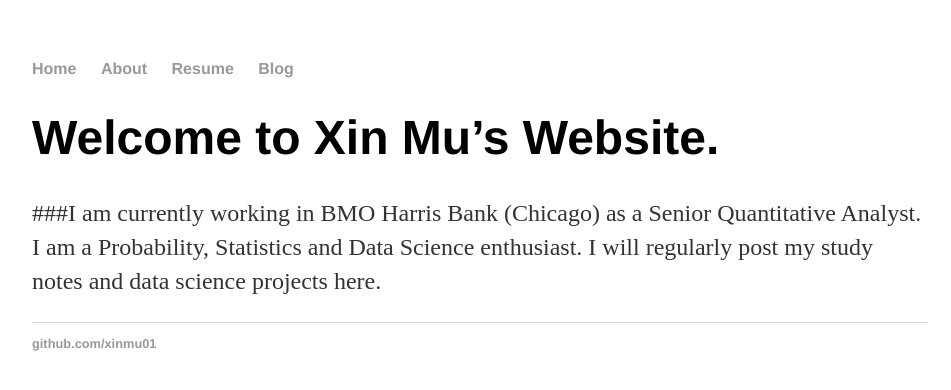
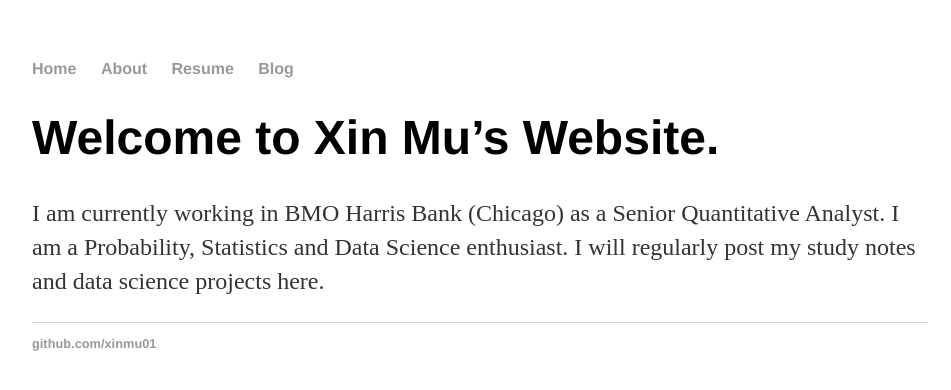
Before and after one commit to xinmu01/xinmu01.github.io, a Jekyll site: the page built from index.md, in a window 1280 px wide. Shown: the top 390 px of the page, without its empty margins (160-1111 px from the left). Built offline with Jekyll 4.4.1, drawn with Linux system fonts in a browser that asks for light colours; our own code applies the rules of GitHub Pages for plain Markdown files.

```diff
--- a/index.md
+++ b/index.md
@@ -1,2 +1,2 @@
 # Welcome to Xin Mu's Website.
-###I am currently working in BMO Harris Bank (Chicago) as a Senior Quantitative Analyst. I am a Probability, Statistics and Data Science enthusiast. I will regularly post my study notes and data science projects here.
+I am currently working in BMO Harris Bank (Chicago) as a Senior Quantitative Analyst. I am a Probability, Statistics and Data Science enthusiast. I will regularly post my study notes and data science projects here.
```
